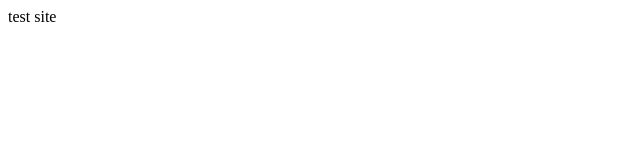
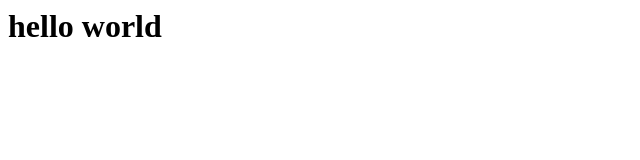
Before and after one commit to richardsteck/richardsteck.github.io, a plain HTML site: page index.html in a window 1280 px wide. Shown: the whole page, without its empty margins (0-640 px from the left). Drawn offline with Linux system fonts and the light colour scheme.

Commit message:
first update

```diff
--- a/index.html
+++ b/index.html
@@ -1,5 +1,5 @@
 <html>
   <body>
-    test site
+    <h1>hello world</h1>
   </body>
 </html>
```
